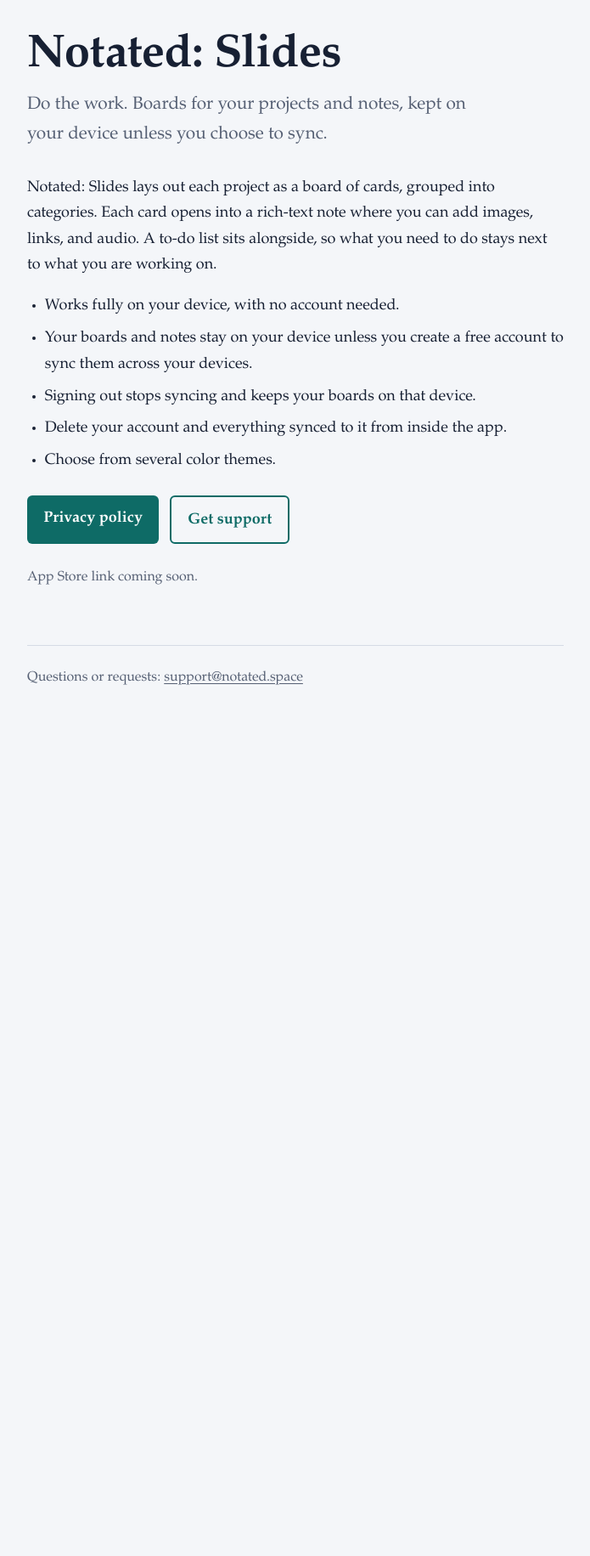
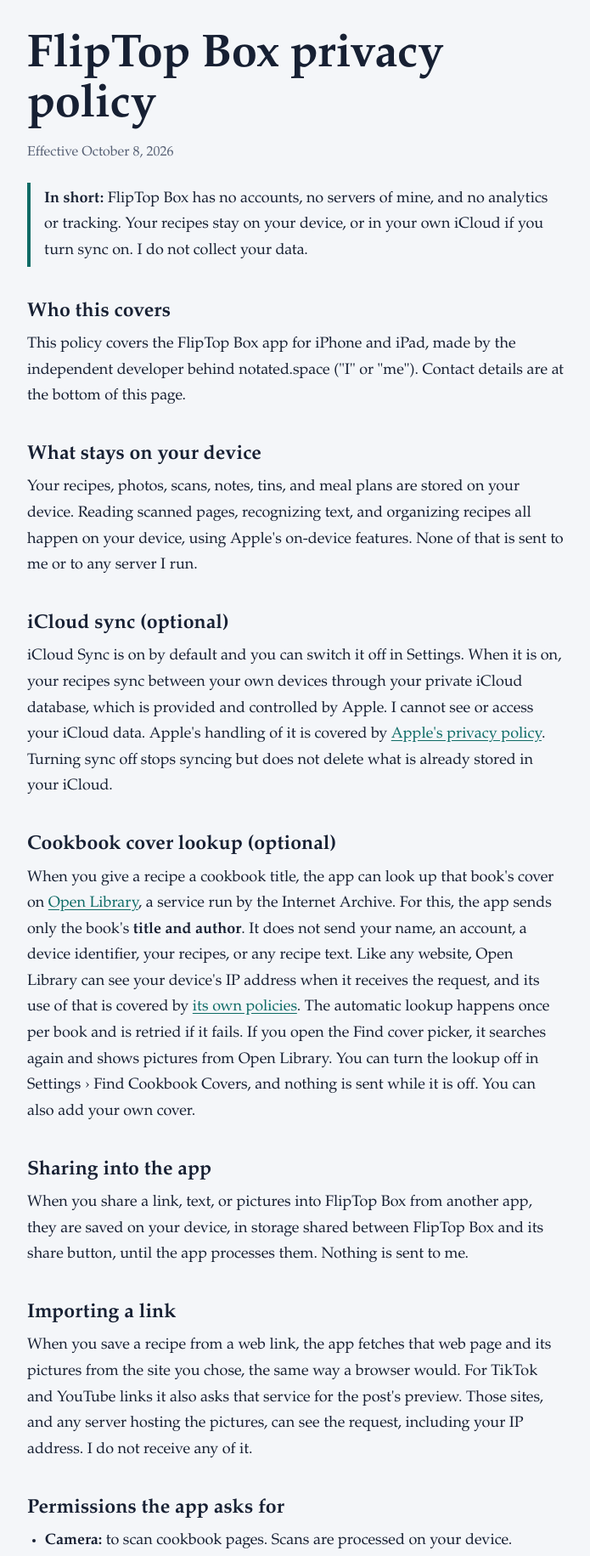
Before and after one commit to saltcuredeggs/notated-site, a plain HTML site: page index.html in a window 1280 px wide. Shown: the part 58-1889 px from the top of the page at 85% size, without its empty margins (292-987 px from the left). Before the commit the page ends 923 px from the top, so only its background shows below. Drawn offline with Linux system fonts and the light colour scheme.

Commit message:
Revised copy

```diff
--- a/index.html
+++ b/index.html
@@ -1,40 +1,66 @@
 <!DOCTYPE html>
 <html lang="en">
-
 <head>
 <meta charset="utf-8">
 <meta name="viewport" content="width=device-width, initial-scale=1">
-    <title>Notated: Slides</title>
-    <meta name="description"
-        content="Notated: Slides is a board for your projects and notes. Everything stays on your device unless you turn on optional sync.">
-    <link rel="stylesheet" href="../style.css">
+<title>FlipTop Box privacy policy</title>
+<meta name="description" content="How FlipTop Box handles your data.">
+<link rel="stylesheet" href="../../style.css">
 </head>
-
 <body>
 <div class="wrap">
-        <header class="site"><a href="../">Notated</a></header>
+<header class="site"><a href="../../">Notated</a></header>
 <main>
 
-            <h1>Notated: Slides</h1>
-            <p class="lede">Do the work. Boards for your projects and notes, kept on your device unless you choose to
-                sync.</p>
-            <p>Notated: Slides lays out each project as a board of cards, grouped into categories. Each card opens into
-                a rich-text note where you can add images, links, and audio. A to-do list sits alongside, so what you
-                need to do stays next to what you are working on.</p>
+<h1>FlipTop Box privacy policy</h1>
+<p class="meta">Effective October 8, 2026</p>
+
+<p class="note"><strong>In short:</strong> FlipTop Box has no accounts, no servers of mine, and no analytics or tracking. Your recipes stay on your device, or in your own iCloud if you turn sync on. I do not collect your data.</p>
+
+<h2>Who this covers</h2>
+<p>This policy covers the FlipTop Box app for iPhone and iPad, made by the independent developer behind notated.space ("I" or "me"). Contact details are at the bottom of this page.</p>
+
+<h2>What stays on your device</h2>
+<p>Your recipes, photos, scans, notes, tins, and meal plans are stored on your device. Reading scanned pages, recognizing text, and organizing recipes all happen on your device, using Apple's on-device features. None of that is sent to me or to any server I run.</p>
+
+<h2>iCloud sync (optional)</h2>
+<p>iCloud Sync is on by default and you can switch it off in Settings. When it is on, your recipes sync between your own devices through your private iCloud database, which is provided and controlled by Apple. I cannot see or access your iCloud data. Apple's handling of it is covered by <a href="https://www.apple.com/legal/privacy/">Apple's privacy policy</a>. Turning sync off stops syncing but does not delete what is already stored in your iCloud.</p>
+
+<h2>Cookbook cover lookup (optional)</h2>
+<p>When you give a recipe a cookbook title, the app can look up that book's cover on <a href="https://openlibrary.org">Open Library</a>, a service run by the Internet Archive. For this, the app sends only the book's <strong>title and author</strong>. It does not send your name, an account, a device identifier, your recipes, or any recipe text. Like any website, Open Library can see your device's IP address when it receives the request, and its use of that is covered by <a href="https://archive.org/about/terms.php">its own policies</a>. The automatic lookup happens once per book and is retried if it fails. If you open the Find cover picker, it searches again and shows pictures from Open Library. You can turn the lookup off in Settings › Find Cookbook Covers, and nothing is sent while it is off. You can also add your own cover.</p>
+
+<h2>Sharing into the app</h2>
+<p>When you share a link, text, or pictures into FlipTop Box from another app, they are saved on your device, in storage shared between FlipTop Box and its share button, until the app processes them. Nothing is sent to me.</p>
+
+<h2>Importing a link</h2>
+<p>When you save a recipe from a web link, the app fetches that web page and its pictures from the site you chose, the same way a browser would. For TikTok and YouTube links it also asks that service for the post's preview. Those sites, and any server hosting the pictures, can see the request, including your IP address. I do not receive any of it.</p>
+
+<h2>Permissions the app asks for</h2>
 <ul>
-                <li>Works fully on your device, with no account needed.</li>
-                <li>Your boards and notes stay on your device unless you create a free account to sync them across your
-                    devices.</li>
-                <li>Signing out stops syncing and keeps your boards on that device.</li>
-                <li>Delete your account and everything synced to it from inside the app.</li>
-                <li>Choose from several color themes.</li>
+<li><strong>Camera:</strong> to scan cookbook pages. Scans are processed on your device.</li>
+<li><strong>Photos:</strong> to import screenshots and pictures you choose through the system picker.</li>
+<li><strong>Alarms and notifications:</strong> to ring or alert you when a cooking timer finishes, including on the lock screen.</li>
 </ul>
-            <div class="actions">
-                <a class="btn" href="privacy/">Privacy policy</a>
-                <a class="btn quiet" href="mailto:support@notated.space?subject=Notated%3A%20Slides%20support">Get
-                    support</a>
-            </div>
-            <p class="meta">App Store link coming soon.</p>
+<p>You can change these at any time in your device's Settings.</p>
+
+<h2>Sharing and export</h2>
+<p>The app does not include a way to share recipes with other people. Export and Backup saves a folder to the Files app on your device, and nothing is sent anywhere unless you move that folder yourself.</p>
+
+<h2>What I do not do</h2>
+<ul>
+<li>I do not require an account.</li>
+<li>I do not use analytics, advertising, or tracking tools.</li>
+<li>I do not sell or share personal data, because I do not receive any.</li>
+</ul>
+
+<h2>Children</h2>
+<p>FlipTop Box is not directed at children and does not collect personal information from anyone.</p>
+
+<h2>Changes to this policy</h2>
+<p>If this policy changes, I will update this page and the effective date above.</p>
+
+<h2>Contact</h2>
+<p>Questions about this policy: <a href="mailto:support@notated.space">support@notated.space</a></p>
 
 </main>
 <footer class="site">
@@ -42,5 +68,4 @@
 </footer>
 </div>
 </body>
-
 </html>
```
Lines whose indentation alone changed are shown as unchanged.
